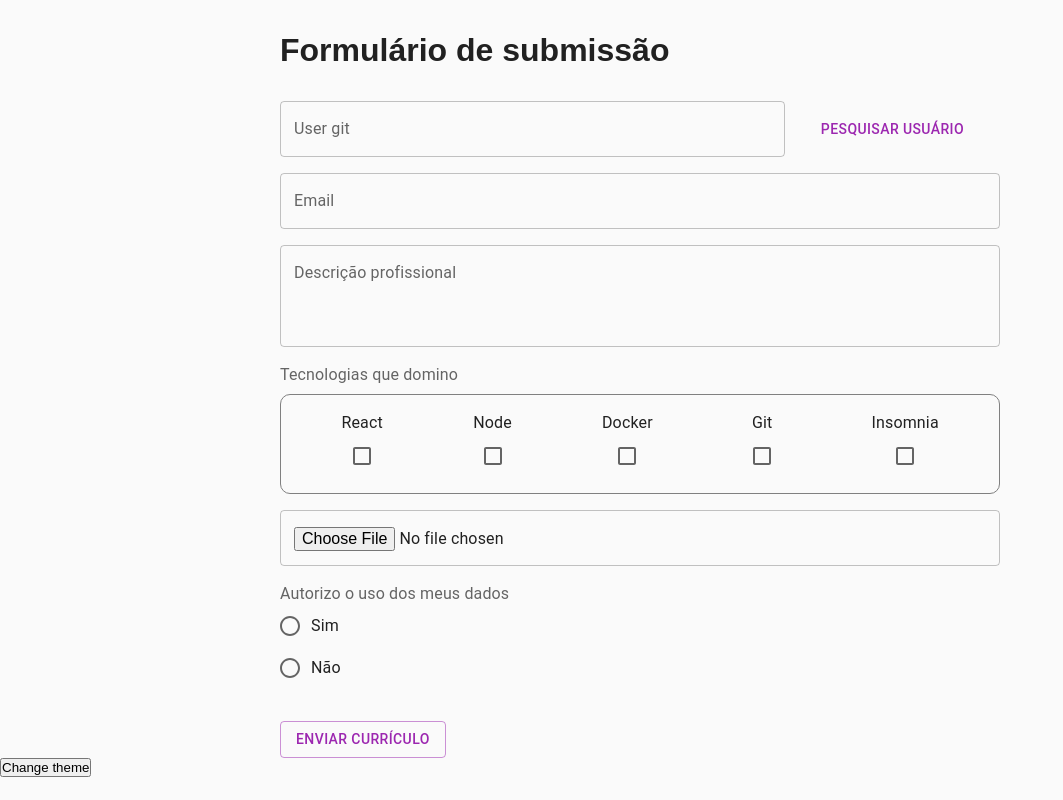
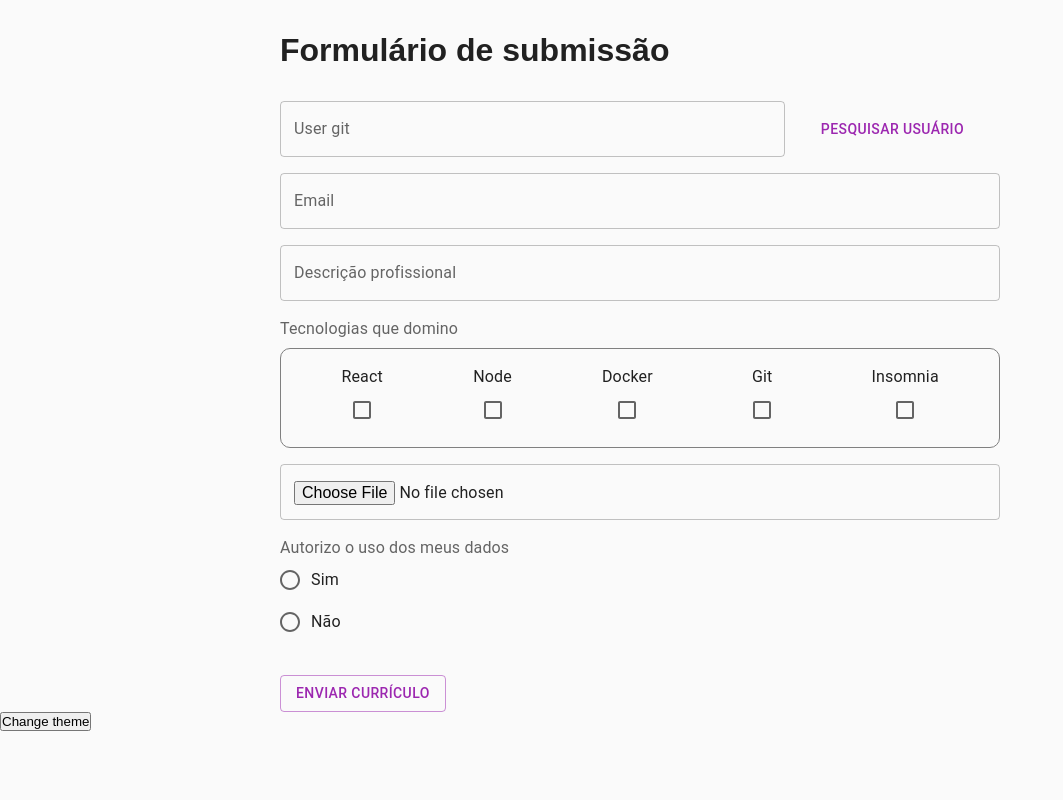
Before and after one commit to ottonSam/selection-process, a React (Create React App) app: page / in a window 1280 px wide. Shown: the whole page, without its empty margins (0-1063 px from the left). Built offline with nearby package versions, Linux system fonts and the light colour scheme.

Commit message:
validate description

```diff
--- a/src/components/TextArea/index.tsx
+++ b/src/components/TextArea/index.tsx
@@ -1,9 +1,31 @@
 import React from "react";
+import { Controller, useFormContext } from "react-hook-form";
 
 import { TextAreaInput } from "./styles";
 
 const TextArea = () => {
-  return <TextAreaInput multiline minRows={3} label="Descrição profissional" />;
+  const {
+    control,
+    formState: { errors },
+  } = useFormContext();
+  return (
+    <Controller
+      name="description"
+      control={control}
+      defaultValue=""
+      render={({ field }) => {
+        return (
+          <TextAreaInput
+            {...field}
+            label="Descrição profissional"
+            variant="outlined"
+            error={!!errors.description}
+            helperText={errors.description?.message?.toString()}
+          />
+        );
+      }}
+    />
+  );
 };
 
 export default TextArea;
```
